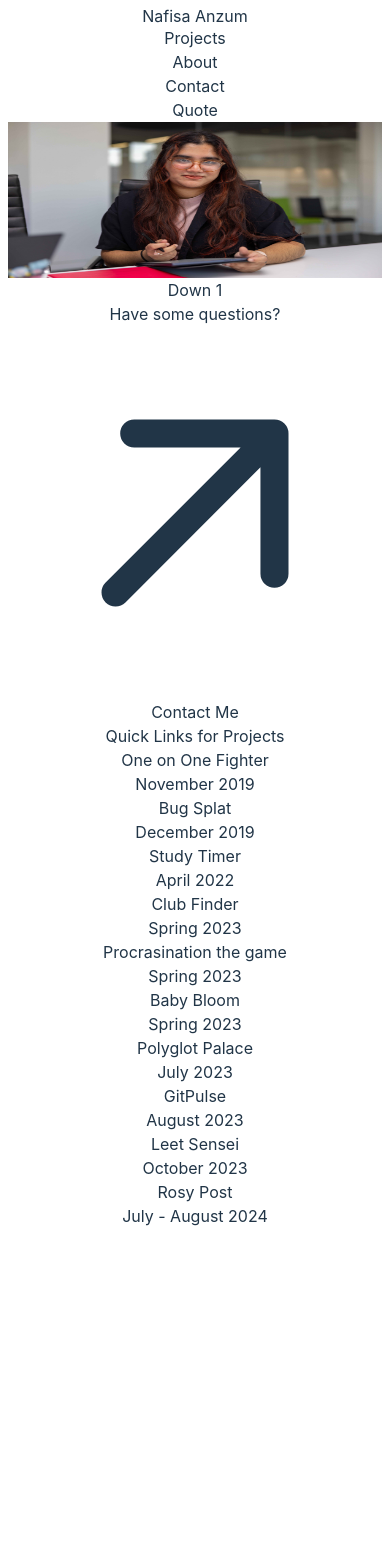
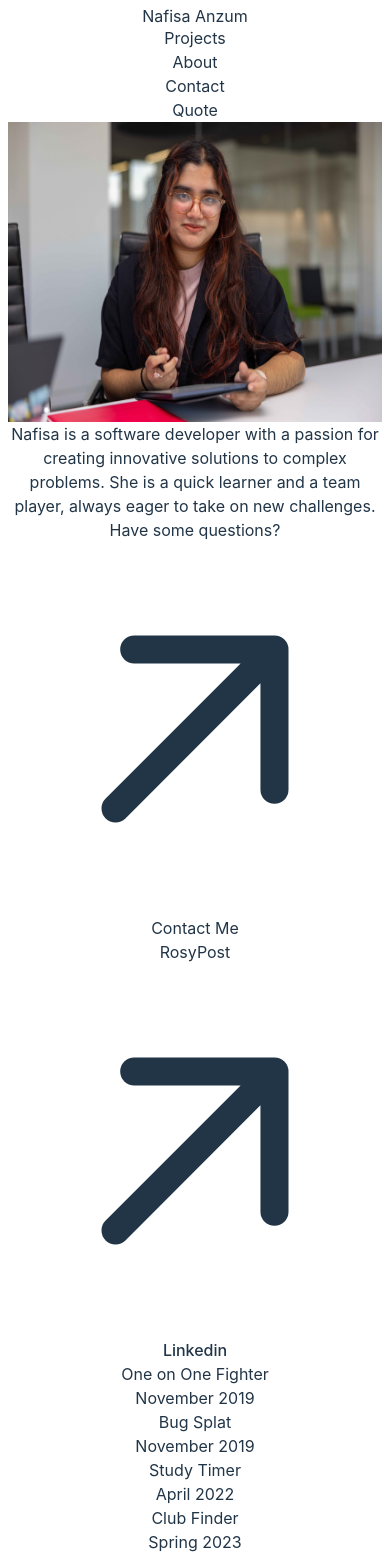
Before and after one commit to AliAngelinaaa/portfolio, a React (Vite) app: page / in a window 390 px wide. Shown: the top 1557 px of the page. Before the commit the page ends 1236 px from the top, so only its background shows below. Built offline with nearby package versions, Linux system fonts and the light colour scheme.

Commit message:
fixing the css

```diff
--- a/src/components/home.jsx
+++ b/src/components/home.jsx
@@ -19,7 +19,7 @@ function Home() {
     return (
         <motion.div >
             {/* Main Content */}
-            <div className="w-full mx-auto mt-2">
+            <div className="mx-auto mt-2">
                 <div className="flex flex-row gap-4 justify-center">
                     {/* Left Column */}
                     <div className="flex flex-col space-y-2">
@@ -36,27 +36,27 @@ function Home() {
 
                             {/* Right Column - Image */}
                             <motion.div
-                                className="flex-1 rounded-md"
+                                className=" rounded-md"
                                 initial={{ opacity: 1, scale: 2 }}
                                 animate={{ opacity: 1, scale: 1 }}
                                 transition={{ type: "spring", duration: 1, delay: loading ? 0.5 : 0 }}
                             >
-                                <img src={image} className="object-cover rounded-md imageNafisa" />
+                                <img src={image} className="aspect-[3/4] object-cover rounded-md imageNafisa" />
                             </motion.div>
                         </div>
 
                         <div className="flex gap-2">
                             <motion.div
-                                className="flex-grow p-4 rounded-md border-2 border-rose-100 bg-rose-100"
+                                className="aspect-square flex-1 p-4 rounded-md border-2 border-rose-100 bg-rose-100"
                                 initial={{ x: '-5vw', opacity: 0 }}
                                 animate={{ x: 0, opacity: 1 }}
                                 transition={{ duration: 1, delay: loading ? 2 : 0 }}
                             >
-                                Down 1
+                               <p>Nafisa is a software developer with a passion for creating innovative solutions to complex problems. She is a quick learner and a team player, always eager to take on new challenges.</p>
                             </motion.div>
 
                             <motion.div
-                                className="aspect-square p-4 rounded-md border-2 border-rose-300 bg-rose-300 flex flex-col"
+                                className="aspect-square flex-1 p-4 rounded-md border-2 border-rose-300 bg-rose-300 flex flex-col"
                                 initial={{ y: '5vw', opacity: 0 }}
                                 animate={{ y: 0, opacity: 1 }}
                                 transition={{ duration: 1, delay: loading ? 2.5 : 0 }}
@@ -77,12 +77,26 @@ function Home() {
 
                     {/* Right Column */}
                     <motion.div
-                        className="basis-1/3 p-4 rounded-md border-2 border-rose-100 bg-rose-100"
+                        className="basis-1/3 flex flex-col h-full"
                         initial={{ x: '5vw', opacity: 0 }}
                         animate={{ x: 0, opacity: 1 }}
                         transition={{ duration: 1, delay: loading ? 3 : 0 }}
                     >
-                        Quick Links for Projects
+                        <div className="flex-grow p-4 rounded-md border-2 border-rose-100 bg-rose-100 mb-2">
+                            <div className="flex justify-between items-center mb-2">
+                                <span>RosyPost</span>
+                                <a href="#" className="w-4 h-4 text-rose-600 hover:text-rose-800 transition-colors">
+                                    <svg xmlns="http://www.w3.org/2000/svg" viewBox="0 0 20 20" fill="currentColor">
+                                        <path fillRule="evenodd" d="M5.22 14.78a.75.75 0 001.06 0l7.22-7.22v5.69a.75.75 0 001.5 0v-7.5a.75.75 0 00-.75-.75h-7.5a.75.75 0 000 1.5h5.69l-7.22 7.22a.75.75 0 000 1.06z" clipRule="evenodd" />
+                                    </svg>
+                                </a>
+                            </div>
+                        </div>
+                        <div className="aspecp-2 rounded-md border-2 border-rose-100 bg-rose-100 flex justify-center space-x-4">
+                            <a href="#" className="text-rose-600 hover:text-rose-800">
+                                Linkedin
+                            </a>
+                        </div>
                     </motion.div>
                 </div>
             </div>
--- a/src/components/timelineData.js
+++ b/src/components/timelineData.js
@@ -6,9 +6,53 @@ const timelineData = [
     },
     {
         "title": "Bug Splat",
-        "date": "December 2019",
-        "description": "Studied Computer Science and developed a strong foundation."
-    },
+        "date": "November 2019",
+        "description": `
+            <p><strong>Bug Splat</strong> is a simple yet engaging web-based game where players must eliminate alien bugs that have infested their home.</p>
+
+            <h3>Game Description</h3>
+            <p>Your home is under siege by dangerous alien bugs. Negotiations have failed, so you have no choice but to splat them. Click on 15 bugs to eliminate them, but beware—these bugs won't go down without a fight, making comments to try and dissuade you. The game features two modes: regular and "more annoying" mode for an extra challenge.</p>
+
+            <h3>Gameplay</h3>
+            <ul>
+                <li>Click on bugs to splat them. A splatted bug will be replaced with a splat image.</li>
+                <li>Bugs will make unique comments to distract or insult you throughout the game.</li>
+                <li>Bug behavior changes when fewer than 8 bugs remain, ramping up the challenge.</li>
+            </ul>
+
+            <h3>Features</h3>
+            <ul>
+                <li>15 bugs to eliminate</li>
+                <li>Dynamic, non-repeating bug comments (defiant, pleading, or insulting)</li>
+                <li>Two game modes: regular and "more annoying"</li>
+            </ul>
+
+            <h3>Getting Started</h3>
+            <p>Simply open <code>index.html</code> in your browser to start the game. Choose "Let's get on with it" for regular mode, or select "More annoying mode" for a tougher challenge.</p>
+
+            <h3>Files</h3>
+            <ul>
+                <li><code>index.html</code>: Main page with game description and mode selection</li>
+                <li><code>Bug Splat Gameplay.html</code>: Regular game mode</li>
+                <li><code>bug splat annoying mode.html</code>: "More annoying" game mode</li>
+                <li><code>ugly.png</code>: Bug image</li>
+                <li><code>carpet.jpg</code>: Background image</li>
+            </ul>
+
+            <h3>Note</h3>
+            <p><em>Warning:</em> Some bug comments might contain phrases that could be triggering for some players.</p>
+
+            <h3>Media</h3>
+            <p>Below are some before and after screenshots of the game:</p>
+            <img src="path/to/before_image.jpg" alt="Before Image" />
+            <img src="path/to/after_image.jpg" alt="After Image" />
+
+            <h3>Links</h3>
+            <p>View the demo <a href="https://example.com/demo" target="_blank">here</a>.</p>
+            <p>Access the repository <a href="https://github.com/example/bugsplat" target="_blank">here</a>.</p>
+        `
+    }
+    ,
     {
         "title": "Study Timer",
         "date": "April 2022",
@@ -38,9 +82,9 @@ const timelineData = [
         "date": "August 2023"
     },
     {
-        "title":"Leet Sensei",
+        "title": "Leet Sensei",
         "date": "October 2023",
-        "description":""
+        "description": ""
     },
     {
         "title": "Rosy Post",
--- a/src/style/home.css
+++ b/src/style/home.css
@@ -1,11 +1,11 @@
 .imageNafisa {
-    height: 40vw;
+    height: 300px;
     width: 100%;
 }
 
 @media (min-width: 1440px) {
     .imageNafisa {
         height: 700px;
-        width: 1000px;
+        width: 100%;
     }
 }
```
